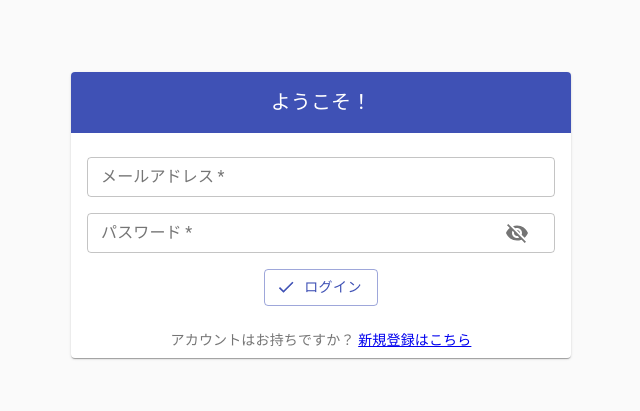
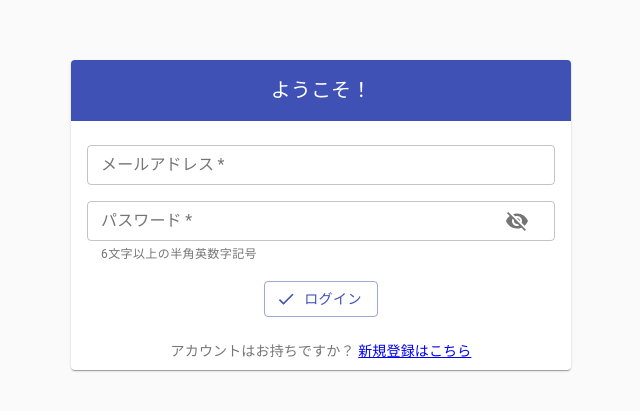
Before and after one commit to nemuvski/welcome-auth, a React (Create React App) app: page / in a window 1280 px wide. Shown: the part 185-596 px from the top of the page, without its empty margins (319-959 px from the left). Built offline with nearby package versions, Linux system fonts and the light colour scheme; no server answers.

Commit message:
パスワードフィールドにヘルプテキストを記述

```diff
--- a/src/components/EmailAndPasswordForm.tsx
+++ b/src/components/EmailAndPasswordForm.tsx
@@ -103,7 +103,12 @@ const EmailAndPasswordForm: React.FC<Props> = ({ isSignUpMode = false }) => {
           name='password'
           rules={{ required: true, minLength: passwordMinLength }}
           render={({ field: { onChange, value } }) => (
-            <PasswordTextField className={classes.input} value={value} onChange={onChange} />
+            <PasswordTextField
+              className={classes.input}
+              value={value}
+              onChange={onChange}
+              helperText={`${passwordMinLength}文字以上の半角英数字記号`}
+            />
           )}
         />
         <Box width='100%' textAlign='center'>
```
